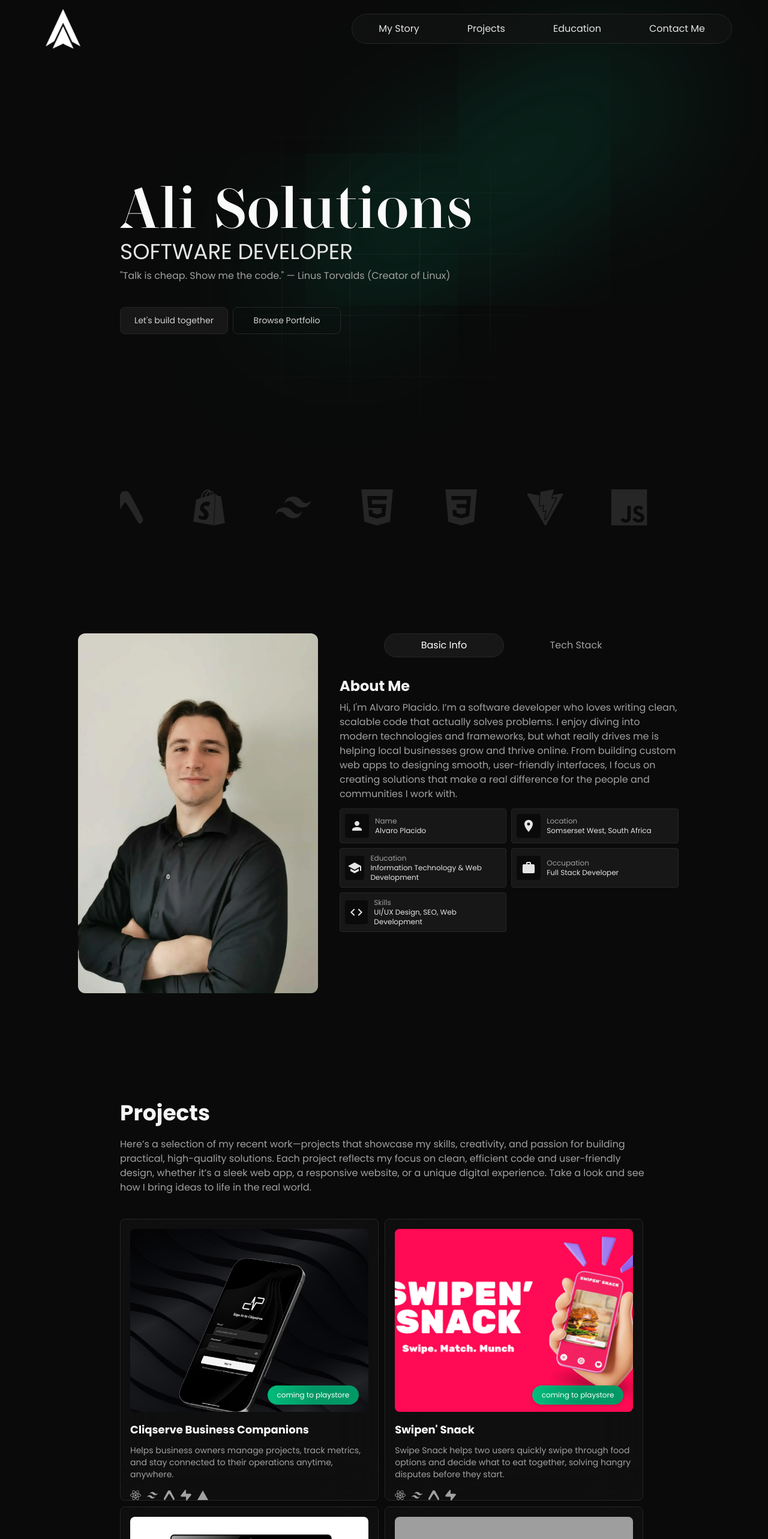
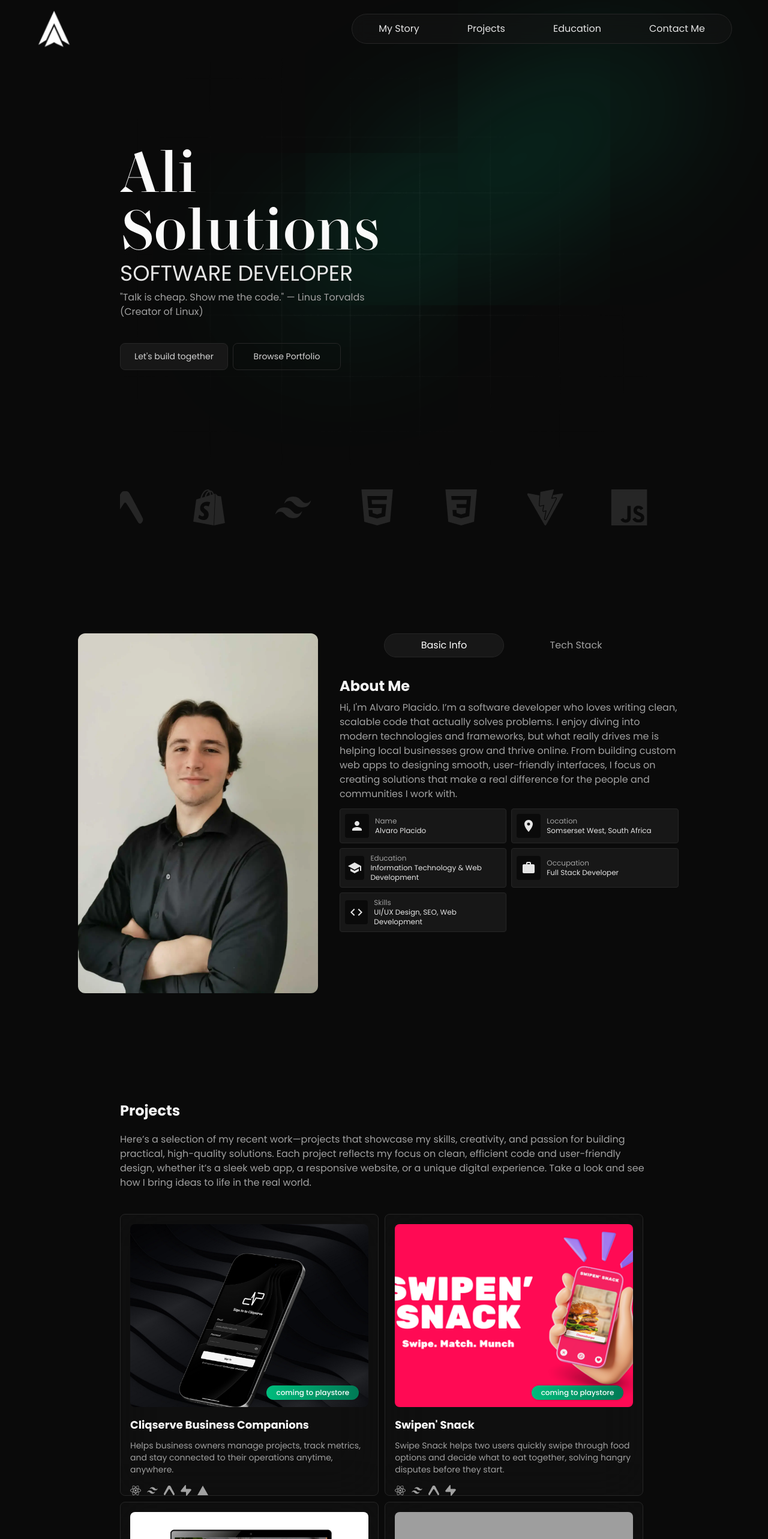
Before and after one commit to AlvaroP2003/alisolutions, a Next.js app: page / in a window 1280 px wide. Shown: the top 2566 px of the page at 60% size. Built offline with nearby package versions, Linux system fonts and the light colour scheme; grey boxes are pictures that could not be loaded.

Commit message:
Fixed responsiveness

```diff
--- a/app/components/Carousel/Header/header.tsx
+++ b/app/components/Carousel/Header/header.tsx
@@ -26,14 +26,17 @@ export default function Header({showOverlay,setShowOverlay}: HeaderProps) {
 
     return (
         <header className="h-[12vh] flex items-center justify-between sticky top-0 px-5 lg:px-15 z-50">
-              <Link href='#home' className="hover:scale-105 scale-60 lg:scale-100 transition-all">
+
+              <Link href='#home' className="relative w-10 h-10 lg:w-15 lg:h-15">
                 <Image
-                    src="/logo-white.png"
-                    alt="Logo"
-                    width={90}
-                    height={90}
-                  />
+                  src="/logo-white.png"
+                  alt="Logo"
+                  fill
+                  className="object-contain"
+                   sizes="(max-width: 1024px) 2.5rem, 7rem"
+                />
               </Link>
+
 
                 <nav className="relative border border-neutral-800 rounded-full p-1 hidden lg:block backdrop-blur-md bg-neutral-900/50">
                     <ul className="flex">
@@ -49,13 +52,13 @@ export default function Header({showOverlay,setShowOverlay}: HeaderProps) {
 
               <button
                 onClick={() => toggleMenu()}
-                className="text-neutral-50 block lg:hidden bg-neutral-900 border border-neutral-800 rounded-lg">
+                className="text-neutral-50 block lg:hidden bg-neutral-950 border border-neutral-900 rounded-lg">
                 <Hamburger toggled={showMenu} size={20}/>
               </button>
 
 
               {showMenu ?
-              <div className="absolute right-5 top-20 bg-neutral-900/70 backdrop-blur-2xl border border-neutral-800 p-5 w-[250px] rounded-lg z-50">
+              <div className="absolute right-5 top-22 bg-neutral-950/80 backdrop-blur-2xl border border-neutral-900 p-5 w-[250px] rounded-lg z-50">
                 <ul className="flex flex-col gap-5 text-neutral-200">
                     {headerData.map((item,index) => (
                       <li key={index}>
--- a/app/components/Carousel/Sections/education.tsx
+++ b/app/components/Carousel/Sections/education.tsx
@@ -39,7 +39,7 @@ const timelineData = [
 
     return (
         <section id="education" className="h-[100vh] flex flex-col justify-center mb-[10vh]">
-            <h2 className="text-neutral-100 text-3xl mb-4">Education</h2>
+            <h2 className="text-neutral-100 text-2xl font-bold mb-2">Education</h2>
             <p className="text-neutral-400">Throughout my educational journey, I’ve cultivated a strong foundation in technology and problem-solving. From completing my Matric at Curro Nelspruit to diving deep into Information Technology at CTU Training Solutions, and further honing my skills in Software Development at Codespace Academy, I’ve continuously sought opportunities to learn, innovate, and grow. Each experience has shaped my technical expertise and fueled my passion for creating solutions that make a real impact</p>
 
 
--- a/app/components/Carousel/Sections/hero.tsx
+++ b/app/components/Carousel/Sections/hero.tsx
@@ -10,9 +10,9 @@ export default function Hero() {
             {/* BLur Effect */}
             <div className="h-0 w-[40rem] absolute top-[30%] right-[-5%] shadow-[0_0_900px_20px_#00C48C] -rotate-[30deg]"></div>
 
-            <div className="z-10">
-              <h1 className="title text-5xl lg:text-8xl text-neutral-50 mb-1">Ali Solutions</h1>
-              <h2 className="subtitle text-lg lg:text-4xl mb-2 text-neutral-200">SOFTWARE DEVELOPER</h2> {/* Animate to swtich between different h2*/}
+            <div className="z-10 text-center lg:text-start flex-1">
+              <h1 className="title text-4xl lg:text-8xl text-neutral-50 mb-1">Ali Solutions</h1>
+              <h2 className="subtitle text-xl lg:text-4xl mb-2 text-neutral-200">SOFTWARE DEVELOPER</h2> {/* Animate to swtich between different h2*/}
               {/* <h2 className="subtitle text-4xl mb-2 text-neutral-300">WEB DESIGNER</h2>
               <h2 className="subtitle text-4xl mb-2 text-neutral-300">CREATOR</h2>
               <h2 className="subtitle text-4xl mb-2 text-neutral-300">ENTREPRENEUR</h2> */}
--- a/app/components/Carousel/Sections/projects.tsx
+++ b/app/components/Carousel/Sections/projects.tsx
@@ -22,6 +22,8 @@ import {
 
 
 export default function Projects() {
+
+
 
    const projectsData = [
     {
@@ -57,7 +59,7 @@ export default function Projects() {
 
     return (
         <section id="projects" className="relative mb-[10vh]">
-            <h2 className="text-neutral-100 text-4xl font-bold mb-2">Projects</h2>
+            <h2 className="text-neutral-100 text-2xl font-bold mb-2">Projects</h2>
             <p className="text-neutral-400 my-5">Here’s a selection of my recent work—projects that showcase my skills, creativity, and passion for building practical, high-quality solutions. Each project reflects my focus on clean, efficient code and user-friendly design, whether it’s a sleek web app, a responsive website, or a unique digital experience. Take a look and see how I bring ideas to life in the real world.</p>
 
 
@@ -65,7 +67,7 @@ export default function Projects() {
                         {projectsData.map((project, index) => (
                         <div
                             key={index}
-                            className="relative backdrop-blur-2xl bg-neutral-900/40 w-[100%] h-[350px] lg:w-[49%] lg:h-[470px] rounded-lg p-4 border border-neutral-800 hover:bg-neutral-900 transition-all cursor-pointer"
+                            className="backdrop-blur-2xl bg-neutral-900/40 w-[100%] h-[350px] lg:w-[49%] lg:h-[470px] rounded-lg p-4 border border-neutral-800 hover:bg-neutral-900 transition-all cursor-pointer"
                         >
                             <div className="relative w-full h-[50%] lg:h-[70%] overflow-hidden rounded-lg mb-4">
                                 <Image
@@ -73,15 +75,16 @@ export default function Projects() {
                                     alt={project.title}
                                     fill
                                     className="object-cover"
+                                    sizes="(max-width: 1024px) 100vw, 50vw"
                                 />
-                                {project.tag ?
-                                <div className="absolute bottom-3 right-4
-                                                bg-gradient-to-r from-emerald-500 via-emerald-600 to-emerald-600
-                                                px-4 py-2 rounded-full text-xs text-white shadow-md
-                                                ">
-                                {project.tag}
-                                </div>
-                                : ''}
+                               {project.tag && (
+                                    <div className="absolute bottom-3 right-4
+                                                    px-4 py-1 rounded-full text-xs font-medium text-white
+                                                    bg-gradient-to-r from-emerald-500 to-emerald-700
+                                                    shadow-sm">
+                                        {project.tag}
+                                    </div>
+                                    )}
                             </div>
                             <div className="flex flex-col">
                                     <h3 className="text-neutral-50 lg:text-lg lg:font-bold mb-2.5">{project.title}</h3>
--- a/app/components/Overlay/overlay.tsx
+++ b/app/components/Overlay/overlay.tsx
@@ -5,7 +5,7 @@ interface OverlayProps {
 export default function Overlay({ showOverlay }: OverlayProps) {
   return (
     <div
-      className={`-inset-10 fixed z-40 bg-black/20 backdrop-blur-sm transition-opacity duration-200
+      className={`absolute inset-0 z-40 bg-black/20 backdrop-blur-sm transition-opacity duration-200
         ${showOverlay ? 'opacity-100 pointer-events-auto' : 'opacity-0 pointer-events-none'}`}
     />
   );
--- a/app/page.tsx
+++ b/app/page.tsx
@@ -16,11 +16,11 @@ export default function Home() {
   const [showOverlay,setShowOverlay] = useState(false)
 
   return (
-    <div className="relative">
+    <div className="relative overflow-x-hidden">
         <Header
           showOverlay={showOverlay}
           setShowOverlay={setShowOverlay}/>
-        <main className="relative px-7.5 lg:px-50">
+        <main className="px-7.5 lg:px-50">
           <Hero/>
           <Carousel/>
           <About/>
```
Also changed, not shown: app/globals.css (line endings or trailing spaces), public/logo-black.png (deleted), public/logo-white.png.
